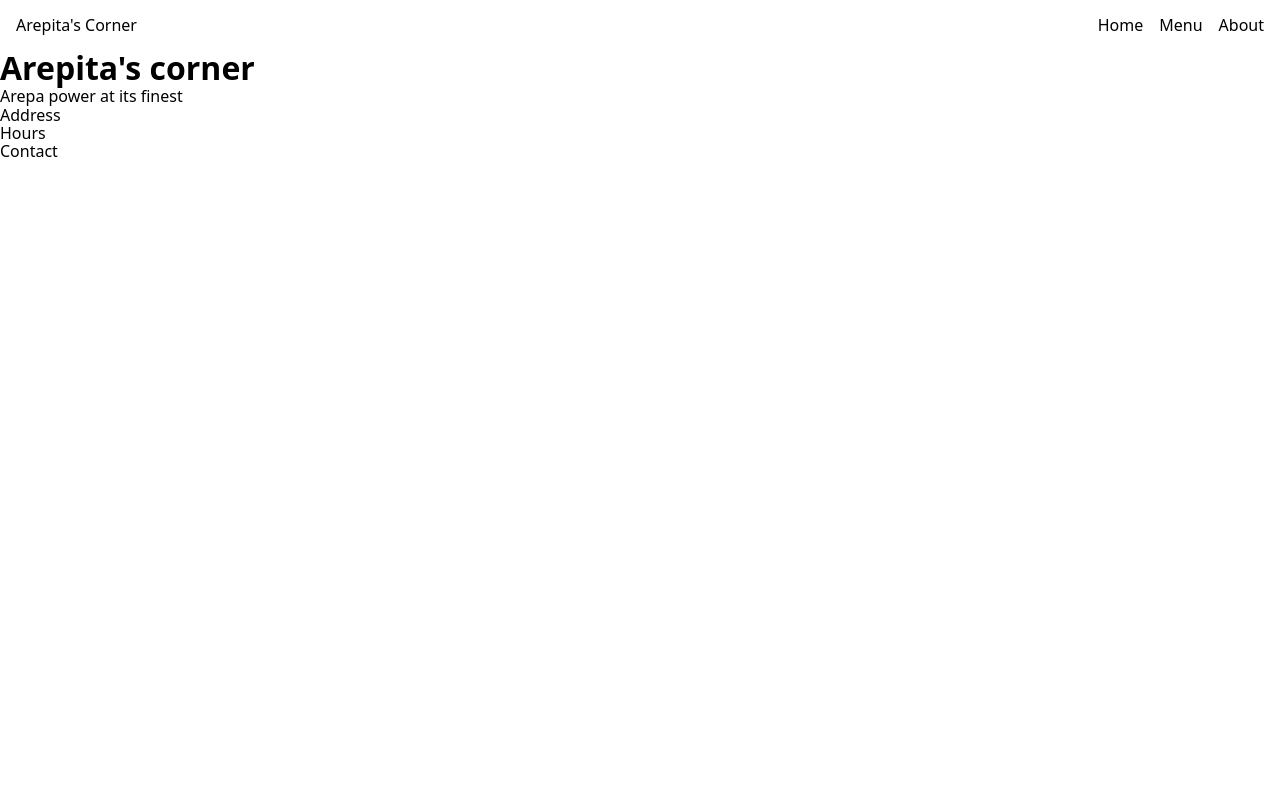
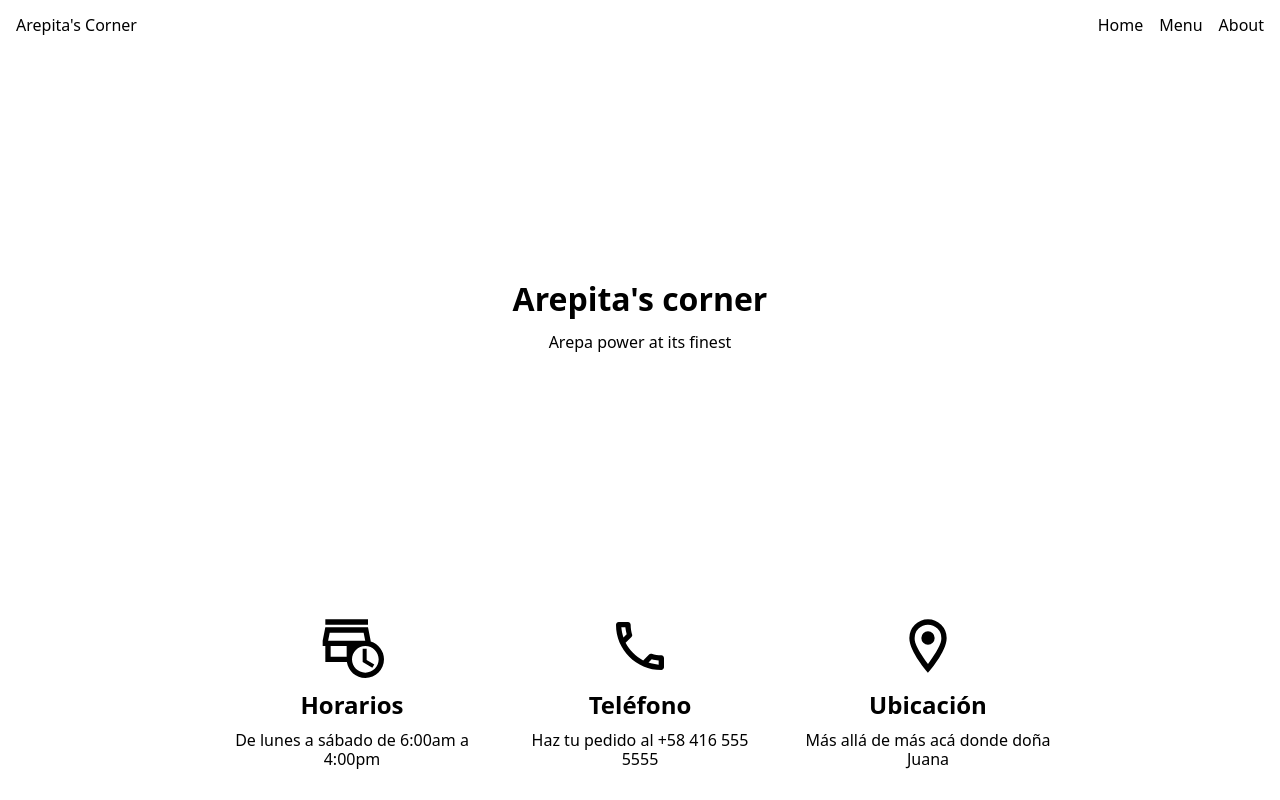
Before and after one commit to diegogo69/restaurant_page, a website built with webpack: page src/home.html in a window 1280 px wide. Built offline with nearby package versions, Linux system fonts and the light colour scheme.

Commit message:
FEAT: Add svg's and set base layout for home page

```diff
--- a/src/home.html
+++ b/src/home.html
@@ -21,17 +21,40 @@
         </nav>
     </header>
 
-    <main id="content">
-        <!-- HEADER -->
-        <h1>Arepita's corner</h1>
-        <p>Arepa power at its finest</p>
+    <main id="content" class="home">
+        <div class="hero-section">
+            <!-- HEADER -->
+            <h1>Arepita's corner</h1>
+            <p>Arepa power at its finest</p>
+        </div>
 
         <!-- SECONDARY SECTION (logos and basic info) -->
-        <ul>
-            <li>Address</li>
-            <li>Hours</li>
-            <li>Contact</li>
-        </ul>
+        <div class="info-section">
+            <div class="info-el">
+                <!-- <svg xmlns="http://www.w3.org/2000/svg" viewBox="0 0 24 24"><title>store-clock</title><path d="M18 4H2V2H18V4M17.5 13H16V18L19.61 20.16L20.36 18.94L17.5 17.25V13M24 17C24 20.87 20.87 24 17 24C13.47 24 10.57 21.39 10.08 18H2V12H1V10L2 5H18L19 10V10.29C21.89 11.16 24 13.83 24 17M4 16H10V12H4V16M22 17C22 14.24 19.76 12 17 12S12 14.24 12 17 14.24 22 17 22 22 19.76 22 17Z" /></svg> -->
+                <svg xmlns="http://www.w3.org/2000/svg" viewBox="0 0 24 24"><title>store-clock-outline</title><path d="M18 4H2V2H18V4M17.5 13H16V18L19.61 20.16L20.36 18.94L17.5 17.25V13M24 17C24 20.87 20.87 24 17 24C13.47 24 10.57 21.39 10.08 18H2V12H1V10L2 5H18L19 10V10.29C21.89 11.16 24 13.83 24 17M3.04 10H16.96L16.36 7H3.64L3.04 10M4 16H10V12H4V16M22 17C22 14.24 19.76 12 17 12S12 14.24 12 17 14.24 22 17 22 22 19.76 22 17Z" /></svg>
+
+                <h2>Horarios</h2>
+                <p>De lunes a sábado de 6:00am a 4:00pm</p>
+            </div>
+
+            <div class="info-el">
+                <!-- <svg xmlns="http://www.w3.org/2000/svg" viewBox="0 0 24 24"><title>phone</title><path d="M6.62,10.79C8.06,13.62 10.38,15.94 13.21,17.38L15.41,15.18C15.69,14.9 16.08,14.82 16.43,14.93C17.55,15.3 18.75,15.5 20,15.5A1,1 0 0,1 21,16.5V20A1,1 0 0,1 20,21A17,17 0 0,1 3,4A1,1 0 0,1 4,3H7.5A1,1 0 0,1 8.5,4C8.5,5.25 8.7,6.45 9.07,7.57C9.18,7.92 9.1,8.31 8.82,8.59L6.62,10.79Z" /></svg> -->
+                <svg xmlns="http://www.w3.org/2000/svg" viewBox="0 0 24 24"><title>phone-outline</title><path d="M20,15.5C18.8,15.5 17.5,15.3 16.4,14.9C16.3,14.9 16.2,14.9 16.1,14.9C15.8,14.9 15.6,15 15.4,15.2L13.2,17.4C10.4,15.9 8,13.6 6.6,10.8L8.8,8.6C9.1,8.3 9.2,7.9 9,7.6C8.7,6.5 8.5,5.2 8.5,4C8.5,3.5 8,3 7.5,3H4C3.5,3 3,3.5 3,4C3,13.4 10.6,21 20,21C20.5,21 21,20.5 21,20V16.5C21,16 20.5,15.5 20,15.5M5,5H6.5C6.6,5.9 6.8,6.8 7,7.6L5.8,8.8C5.4,7.6 5.1,6.3 5,5M19,19C17.7,18.9 16.4,18.6 15.2,18.2L16.4,17C17.2,17.2 18.1,17.4 19,17.4V19Z" /></svg>
+
+                <h2>Teléfono</h2>
+                <p>Haz tu pedido al +58 416 555 5555</p>
+            </div>
+
+            <div class="info-el">
+                <!-- <svg xmlns="http://www.w3.org/2000/svg" viewBox="0 0 24 24"><title>map-marker</title><path d="M12,11.5A2.5,2.5 0 0,1 9.5,9A2.5,2.5 0 0,1 12,6.5A2.5,2.5 0 0,1 14.5,9A2.5,2.5 0 0,1 12,11.5M12,2A7,7 0 0,0 5,9C5,14.25 12,22 12,22C12,22 19,14.25 19,9A7,7 0 0,0 12,2Z" /></svg>                 -->
+                <svg xmlns="http://www.w3.org/2000/svg" viewBox="0 0 24 24"><title>map-marker-outline</title><path d="M12,6.5A2.5,2.5 0 0,1 14.5,9A2.5,2.5 0 0,1 12,11.5A2.5,2.5 0 0,1 9.5,9A2.5,2.5 0 0,1 12,6.5M12,2A7,7 0 0,1 19,9C19,14.25 12,22 12,22C12,22 5,14.25 5,9A7,7 0 0,1 12,2M12,4A5,5 0 0,0 7,9C7,10 7,12 12,18.71C17,12 17,10 17,9A5,5 0 0,0 12,4Z" /></svg>
+
+                <h2>Ubicación</h2>
+                <p>Más allá de más acá donde doña Juana</p>
+            </div>
+
+        </div>
 
         <!-- MENU SECTION (images of menu) -->
 
--- a/styles.css
+++ b/styles.css
@@ -262,3 +262,36 @@ nav > ul button {
 	background: none;
 	border: none
 }
+
+.home {
+	display: flex;
+	flex-direction: column;
+}
+
+.home .hero-section {
+	flex: 1;
+	display: grid;
+	place-content: center;
+	gap: 1rem;
+	text-align: center;
+}
+
+.home .info-section {
+	display: flex;
+	gap: 2rem;
+	justify-content: center;
+	padding: 2rem;
+}
+
+.home .info-el {
+	display: flex;
+	flex-direction: column;
+	gap: .8rem;
+	align-items: center;
+	text-align: center;
+	flex-basis: 16rem;
+}
+
+.home .info-el svg {
+	width: 4rem
+}
```
Also changed, not shown: src/menu.html (+1 -1 lines).
